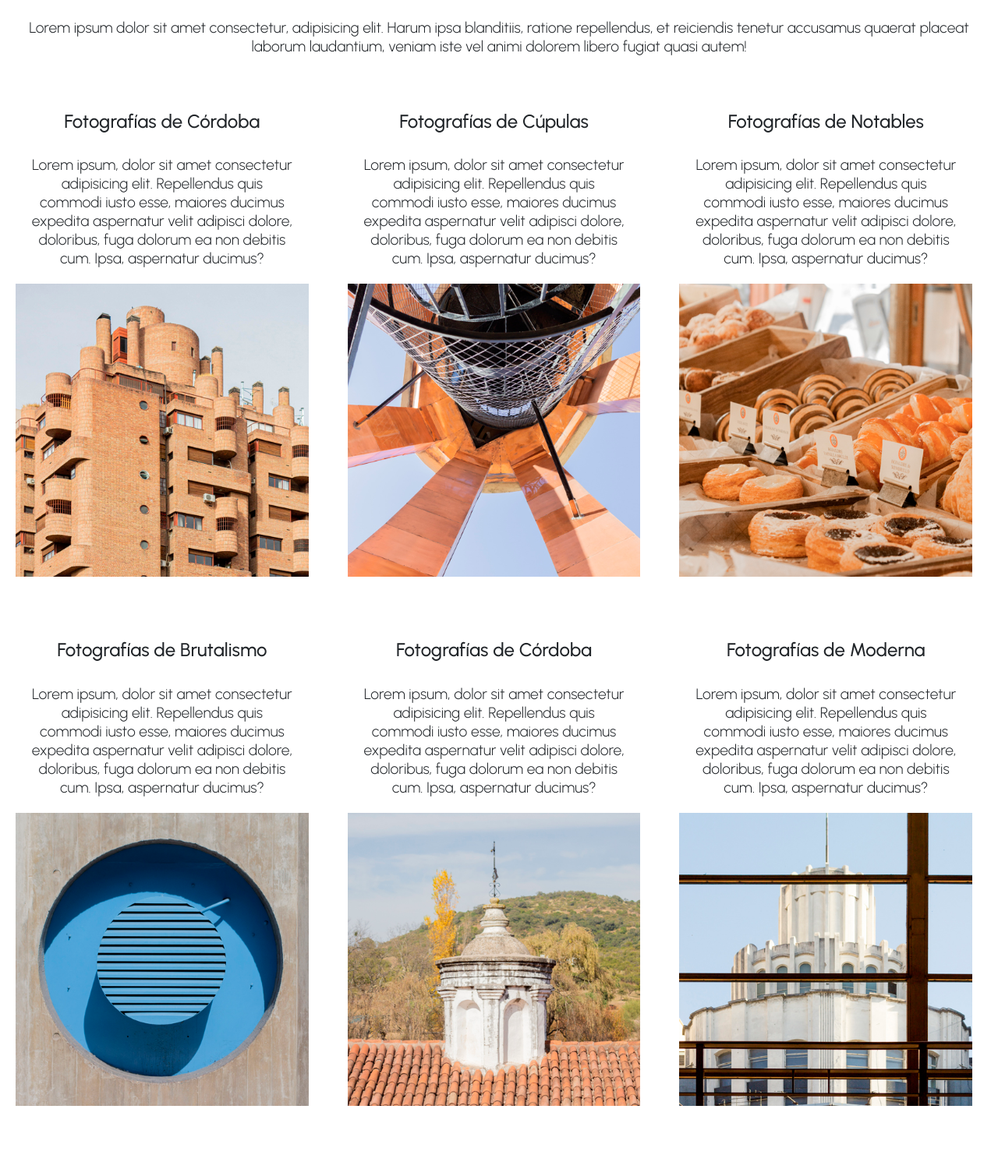
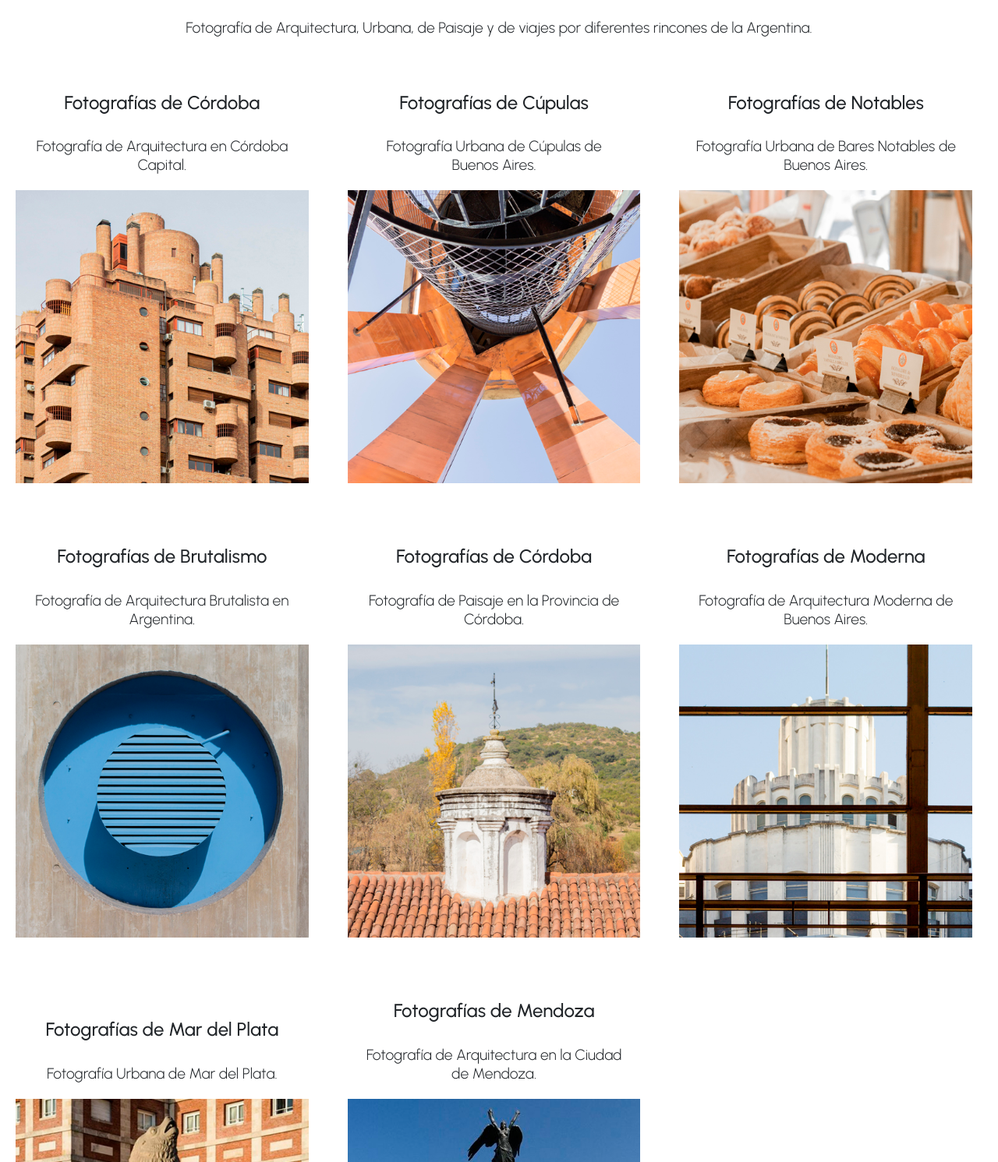
Before and after one commit to natakrz/PreEntrega3-Krzisnik, a website: page pages/fotografia.html in a window 1280 px wide. Shown: the part 609-2100 px from the top of the page at 78% size. Drawn offline with nearby package versions, Linux system fonts and the light colour scheme.

Commit message:
completamiento de varios lorem pendientes

```diff
--- a/pages/fotografia.html
+++ b/pages/fotografia.html
@@ -51,63 +51,63 @@
     <main class="text-center">
         <section>
             <h1>Fotografía</h1>
-            <p>Lorem ipsum dolor sit amet consectetur, adipisicing elit. Harum ipsa blanditiis, ratione repellendus, et reiciendis tenetur accusamus quaerat placeat laborum laudantium, veniam iste vel animi dolorem libero fugiat quasi autem!</p>
+            <p>Fotografía de Arquitectura, Urbana, de Paisaje y de viajes por diferentes rincones de la Argentina.</p>
         </section>
         <!-- inicia grilla con grid -->
         <div class="contenedorfoto grid grid-template-columns-row">
             <section class="boxfoto">
                 <h2>Fotografías de Córdoba</h2>
-                    <p>Lorem ipsum, dolor sit amet consectetur adipisicing elit. Repellendus quis commodi iusto esse, maiores ducimus expedita aspernatur velit adipisci dolore, doloribus, fuga dolorum ea non debitis cum. Ipsa, aspernatur ducimus?</p>
+                    <p class="descripcion">Fotografía de Arquitectura en Córdoba Capital.</p>
                         <a href="https://www.behance.net/gallery/137112543/Cordoba-City-Tour-I" target="_blank">
                             <img src="../img/grilla/grilla-corcap.jpg" alt="Enlace a fotos de Córdoba">
                         </a>
             </section>
             <section class="boxfoto">
                 <h2>Fotografías de Cúpulas</h2>
-                    <p>Lorem ipsum, dolor sit amet consectetur adipisicing elit. Repellendus quis commodi iusto esse, maiores ducimus expedita aspernatur velit adipisci dolore, doloribus, fuga dolorum ea non debitis cum. Ipsa, aspernatur ducimus?</p>
+                    <p class="descripcion">Fotografía Urbana de Cúpulas de Buenos Aires.</p>
                         <a href="https://www.behance.net/gallery/154259937/Galeria-Gueemes" target="_blank">
                             <img src="../img/grilla/grilla-cupulas.jpg" alt="Enlace a fotos de Cúpulas">
                         </a>
             </section>
             <section class="boxfoto">
                 <h2>Fotografías de Notables</h2>
-                    <p>Lorem ipsum, dolor sit amet consectetur adipisicing elit. Repellendus quis commodi iusto esse, maiores ducimus expedita aspernatur velit adipisci dolore, doloribus, fuga dolorum ea non debitis cum. Ipsa, aspernatur ducimus?</p>
+                    <p class="descripcion">Fotografía Urbana de Bares Notables de Buenos Aires.</p>
                         <a href="https://www.behance.net/gallery/154259937/Galeria-Gueemes" rel="nofollow" target="_blank">
                             <img src="../img/grilla/grilla-notables.jpg" alt="Enlace a fotos de Bares Notables">
                         </a>
             </section>
             <section class="boxfoto">
                 <h2>Fotografías de Brutalismo</h2>
-                    <p>Lorem ipsum, dolor sit amet consectetur adipisicing elit. Repellendus quis commodi iusto esse, maiores ducimus expedita aspernatur velit adipisci dolore, doloribus, fuga dolorum ea non debitis cum. Ipsa, aspernatur ducimus?</p>
+                    <p class="descripcion">Fotografía de Arquitectura Brutalista en Argentina.</p>
                         <a href="https://www.behance.net/gallery/154558715/Biblioteca-Nacional" rel="nofollow" target="_blank">
                             <img src="../img/grilla/grilla-brutalismo.jpg" alt="Enlace a fotos de Brutalismo">
                         </a>
             </section>
             <section class="boxfoto">
                 <h2>Fotografías de Córdoba</h2>
-                    <p>Lorem ipsum, dolor sit amet consectetur adipisicing elit. Repellendus quis commodi iusto esse, maiores ducimus expedita aspernatur velit adipisci dolore, doloribus, fuga dolorum ea non debitis cum. Ipsa, aspernatur ducimus?</p>
+                    <p class="descripcion">Fotografía de Paisaje en la Provincia de Córdoba.</p>
                         <a href="https://www.behance.net/gallery/144898675/Candonga" rel="nofollow" target="_blank">
                             <img src="../img/grilla/grilla-corprov.jpg" alt="Enlace a fotos de Córdoba P">
                         </a>
             </section>
             <section class="boxfoto">
                 <h2>Fotografías de Moderna</h2>
-                    <p>Lorem ipsum, dolor sit amet consectetur adipisicing elit. Repellendus quis commodi iusto esse, maiores ducimus expedita aspernatur velit adipisci dolore, doloribus, fuga dolorum ea non debitis cum. Ipsa, aspernatur ducimus?</p>
+                    <p class="descripcion">Fotografía de Arquitectura Moderna de Buenos Aires.</p>
                         <a href="https://www.behance.net/gallery/151970233/Ateliers-para-Artistas" rel="nofollow" target="_blank">
                             <img src="../img/grilla/grilla-moderna.jpg" alt="Enlace a fotos de Moderna">
                         </a>
             </section>
             <section class="boxfoto">
                 <h2>Fotografías de Mar del Plata</h2>
-                    <p>Lorem ipsum, dolor sit amet consectetur adipisicing elit. Repellendus quis commodi iusto esse, maiores ducimus expedita aspernatur velit adipisci dolore, doloribus, fuga dolorum ea non debitis cum. Ipsa, aspernatur ducimus?</p>
-                        <a href="https://www.behance.net/gallery/144898675/Candonga" rel="nofollow" target="_blank">
+                    <p class="descripcion">Fotografía Urbana de Mar del Plata.</p>
+                        <a href="../error404.html" rel="nofollow" target="_blank">
                             <img src="../img/grilla/grilla-mdq.jpg" alt="Enlace a fotos de MDQ">
                         </a>
             </section>
             <section class="boxfoto">
                 <h2>Fotografías de Mendoza</h2>
-                    <p>Lorem ipsum, dolor sit amet consectetur adipisicing elit. Repellendus quis commodi iusto esse, maiores ducimus expedita aspernatur velit adipisci dolore, doloribus, fuga dolorum ea non debitis cum. Ipsa, aspernatur ducimus?</p>
-                        <a href="https://www.behance.net/gallery/144898675/Candonga" rel="nofollow" target="_blank">
+                    <p class="descripcion">Fotografía de Arquitectura en la Ciudad de Mendoza.</p>
+                        <a href="../error404.html" rel="nofollow" target="_blank">
                             <img src="../img/grilla/grilla-mendoza.jpg" alt="Enlace a fotos de Mendoza">
                         </a>
             </section>
--- a/scss/_content.scss
+++ b/scss/_content.scss
@@ -62,14 +62,17 @@ header img{
     margin: 10px auto;
     padding: 10px;
     overflow-x: unset;
+}
+
+.descripcion{
     display: -webkit-box;
     -webkit-line-clamp: 2;
     -webkit-box-orient: vertical;
-    overflow: hidden;
 }
 
 iframe{
     margin: 20xp, 30px;
+    padding: 10px;
 }
 
 // page Fotografía
--- a/scss/_mixins.scss
+++ b/scss/_mixins.scss
@@ -2,6 +2,7 @@
 .calvinoitalic{
     @extend .calvinoreg;
     font-style: $textIt;
+    line-height: 2rem;
 }
 
 .linkMore{
```
Also changed, not shown: pages/mapas.html (+6 -6 lines).
